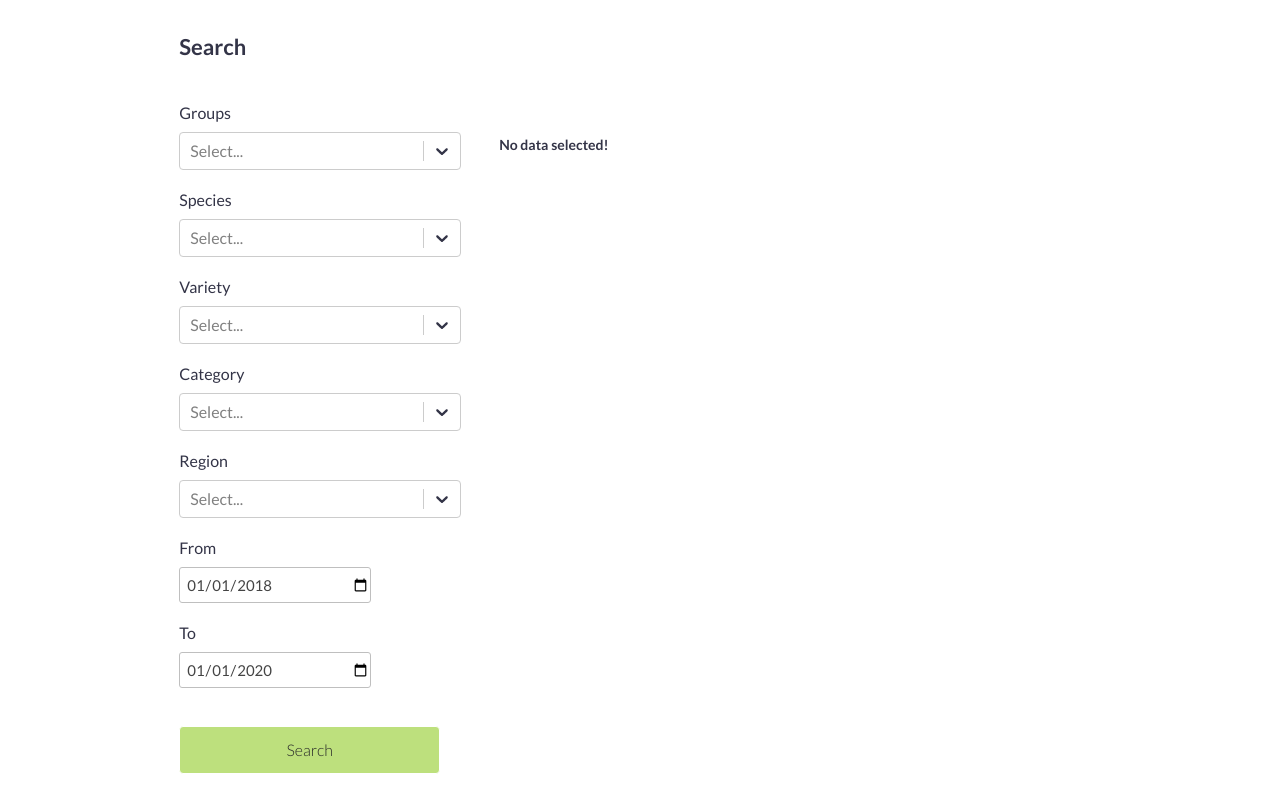
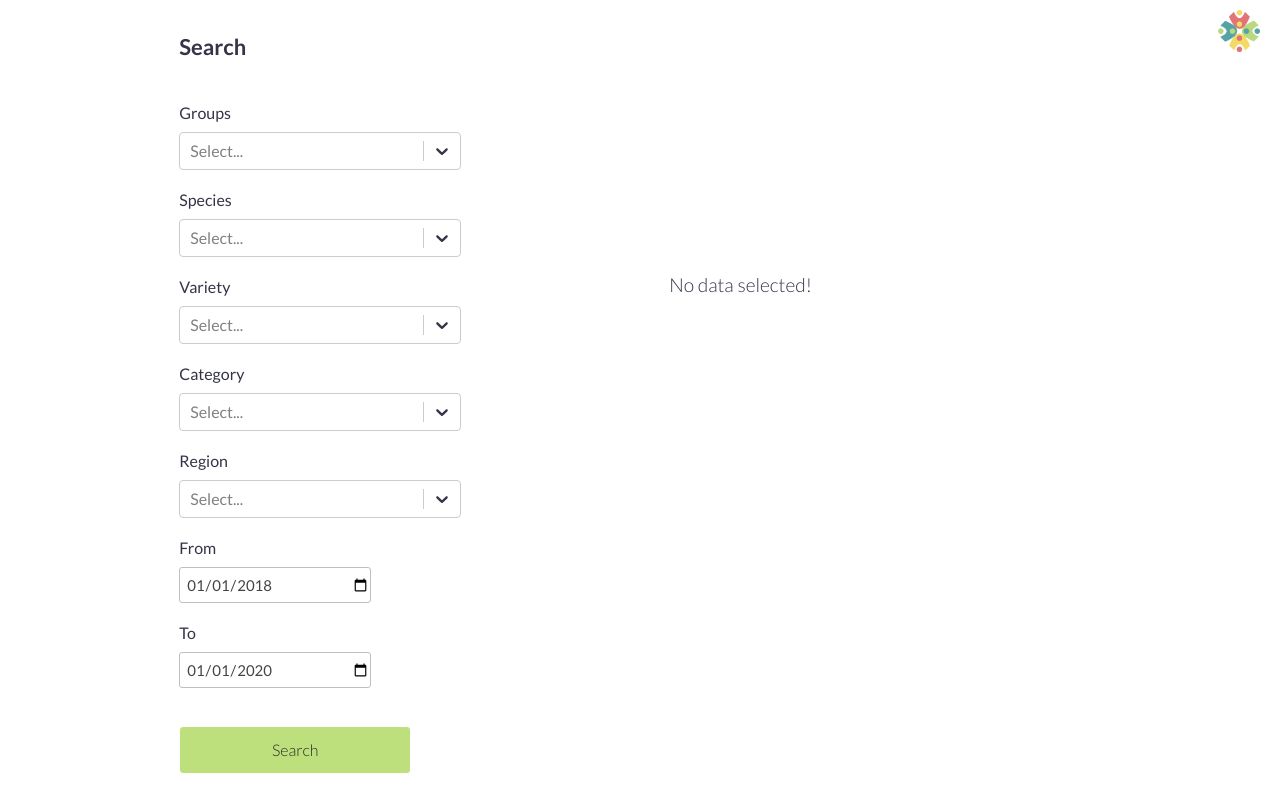
Before and after one commit to wandererfrog/cima-client, a React (Create React App) app: page /app in a window 1280 px wide. Built offline with nearby package versions, Linux system fonts and the light colour scheme; no server answers.

Commit message:
style updates

```diff
--- a/src/components/Footer/Footer.css
+++ b/src/components/Footer/Footer.css
@@ -35,6 +35,11 @@
   background-color: #2fa6a8;
   border: none;
   color: #f9f9f9;
+  cursor: pointer;
+}
+
+.cima-footer-contact-msg-btn:hover {
+  background-color: #32adaf;
 }
 
 .cima-footer-info {
--- a/src/components/Search/Graph/Graph.css
+++ b/src/components/Search/Graph/Graph.css
@@ -1,6 +1,7 @@
 .graph-container {
   height: 360px;
   width: 100%;
+  margin-top: 32px;
 }
 
 .toggle-data-btn-on {
@@ -16,13 +17,16 @@
   flex-direction: row;
   justify-content: center;
   align-items: center;
+  width: 85%;
+  margin-left: 15%;
 }
 
 .toggle-data-btn {
   margin: 10px;
   border: none;
-  width: 41px;
+  width: 52px;
   height: 28px;
   border-radius: 3px;
-  color: #fff;
+  color: #4e4e4e;
+  font-size: 14px;
 }
--- a/src/components/Search/Graph/Graph.jsx
+++ b/src/components/Search/Graph/Graph.jsx
@@ -45,7 +45,7 @@ class Graph extends React.Component {
   render() {
     const { data } = this.props;
     const { filter } = this.state;
-    if (!data) return <h6>No data selected!</h6>;
+    if (!data) return <div className="search-empty">No data selected!</div>;
 
     const newData = this.prepareData(data);
 
@@ -54,7 +54,7 @@ class Graph extends React.Component {
         <ResponsiveContainer width="100%" height={320}>
           <LineChart
             data={newData}
-            margin={{ top: 20, right: -90, left: 0, bottom: 0 }}
+            margin={{ top: 20, right: -120, left: 0, bottom: 0 }}
           >
             <XAxis dataKey="date" fontSize={10} />
             <YAxis fontSize={10} />
--- a/src/components/Search/Search.css
+++ b/src/components/Search/Search.css
@@ -1,6 +1,6 @@
-.search-button{
+.search-button {
   height: 48px;
-  width: 261px;
+  width: 232px;
   text-align: center;
   color: #282928;
   font-size: 1rem;
@@ -14,6 +14,19 @@
   outline: none;
 }
 
-.search-button:hover{
+.search-button:hover {
   background: #cfe4a8;
 }
+
+.search-logo {
+  width: 42px;
+  position: fixed;
+  right: 20px;
+  top: 10px;
+}
+
+.search-empty {
+  margin: 170px;
+  font-size: 1.2em;
+  font-weight: 20;
+}
--- a/src/components/Search/Search.jsx
+++ b/src/components/Search/Search.jsx
@@ -2,6 +2,7 @@ import React from "react";
 
 import Graph from "./Graph/Graph";
 import SelectionGroup from "./Selects/SelectionGroup";
+import Table from "./Table/Table";
 
 import "./Search.css";
 
@@ -82,9 +83,7 @@ export default class Search extends React.Component {
       return;
 
     const cotas = await apiCalls.getCotas(selection);
-
     console.log(cotas);
-
     this.setState({
       graphData: cotas
     });
@@ -92,8 +91,13 @@ export default class Search extends React.Component {
 
   render() {
     const { selection, data, graphData } = this.state;
+    console.log(selection);
     return (
       <div className="container search-container">
+        <img
+          className="search-logo"
+          src={require("../../assets/cima-logo.png")}
+        />
         <div className="row">
           <div className="col-12">
             <h3>Search</h3>
@@ -115,6 +119,7 @@ export default class Search extends React.Component {
             <Graph data={graphData} />
           </div>
         </div>
+        <Table data={graphData} selection={selection} />
       </div>
     );
   }
--- /dev/null
+++ b/src/components/Search/Table/Table.css
@@ -0,0 +1,16 @@
+.cima-table {
+  width: 100%;
+  margin-bottom: 50px;
+}
+.cima-table-data {
+  text-align: center;
+  padding: 10px;
+}
+
+tr:nth-child(even) {
+  background-color: #f9f9f9;
+}
+
+tr:hover {
+  background-color: #e9e5e5;
+}
--- /dev/null
+++ b/src/components/Search/Table/Table.jsx
@@ -0,0 +1,42 @@
+import React from "react";
+import "./Table.css";
+
+function Table({ data, selection }) {
+  const title = `${selection.groups ? selection.groups.label : ""} - ${
+    selection.species ? selection.species.label : ""
+  } `;
+
+  if (!data) return null;
+
+  return (
+    <div className="row">
+      <div className="col-12">
+        <h5>Results - {title} </h5>
+        <table>
+          <tr>
+            <th className="cima-table-data">Data</th>
+            <th className="cima-table-data">Min</th>
+            <th className="cima-table-data">Mean</th>
+            <th className="cima-table-data">Max</th>
+          </tr>
+          {data.map(row => (
+            <TableRow data={row} />
+          ))}
+        </table>
+      </div>
+    </div>
+  );
+}
+
+function TableRow({ data }) {
+  return (
+    <tr>
+      <td className="cima-table-data">{data.date}</td>
+      <td className="cima-table-data">{data.min}</td>
+      <td className="cima-table-data">{data.mean}</td>
+      <td className="cima-table-data">{data.max}</td>
+    </tr>
+  );
+}
+
+export default Table;
```
